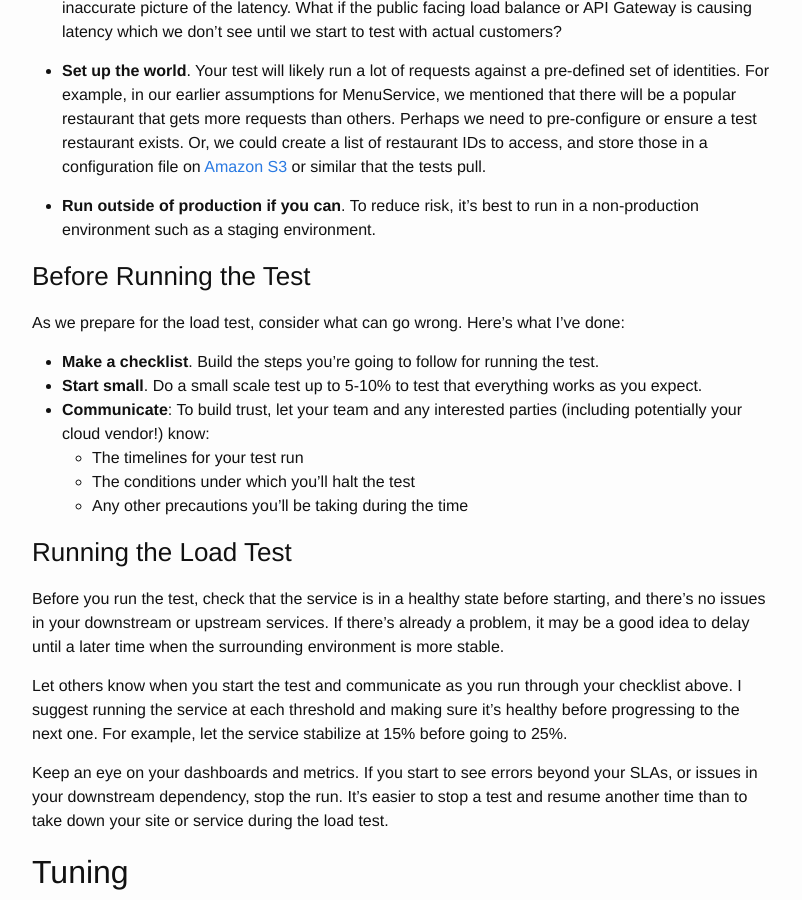
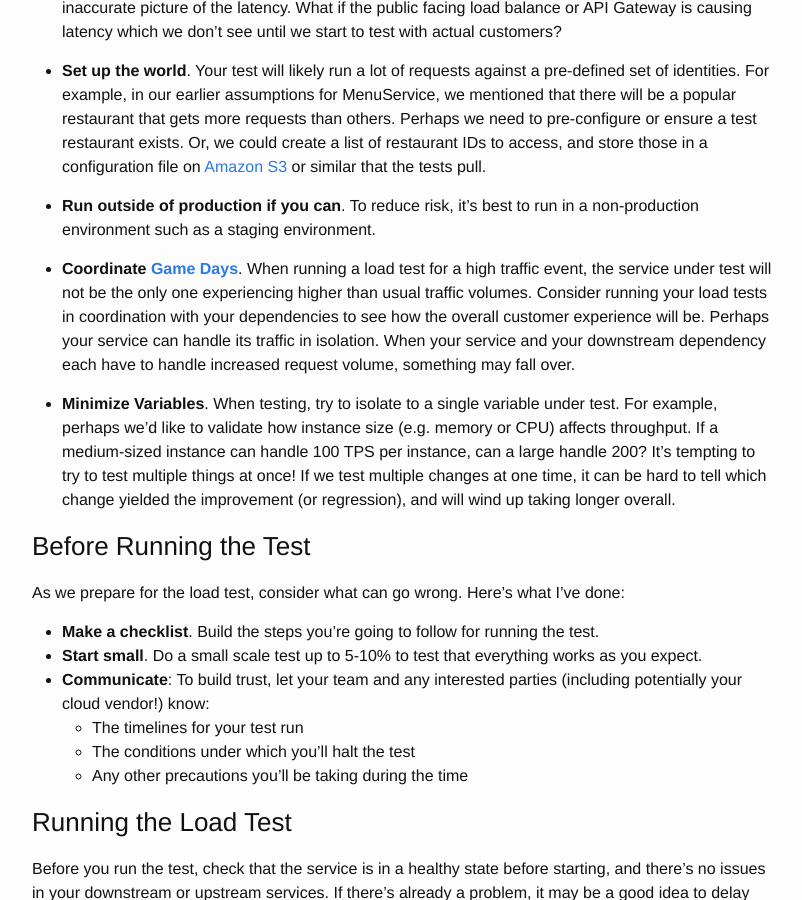
Before and after one commit to kevinlondon/kevinlondon.github.io, a Jekyll site: the page built from _posts/2022-01-13-load-testing-guide.md, in a window 1280 px wide and 900 px high, scrolled down 4275 px. Shown: the whole window, without its empty margins (238-1040 px from the left). Built offline with Jekyll 4.4.1, drawn with Linux system fonts in a browser that asks for light colours; comment, search, counter and statistics services are not loaded; some of the changed text lies outside the part shown.

Commit message:
Update post with suggestions.

```diff
--- a/_posts/2022-01-13-load-testing-guide.md
+++ b/_posts/2022-01-13-load-testing-guide.md
@@ -226,6 +226,24 @@ S3](https://aws.amazon.com/s3/) or similar that the tests pull.
 * **Run outside of production if you can**. To reduce risk, it's best to run
   in a non-production environment such as a staging environment.
 
+* **Coordinate [Game
+  Days](https://wa.aws.amazon.com/wellarchitected/2020-07-02T19-33-23/wat.concept.gameday.en.html)**.
+  When running a load test for a high traffic event, the
+  service under test will not be the only one experiencing higher than usual
+  traffic volumes. Consider running your load tests in coordination with your
+  dependencies to see how the overall customer experience will be.
+  Perhaps your service can handle its traffic in isolation. When your service and
+  your downstream dependency each have to handle increased request volume,
+  something may fall over.
+
+* **Minimize Variables**. When testing, try to isolate to a single variable
+  under test. For example, perhaps we'd like to validate how instance size (e.g.
+  memory or CPU) affects throughput. If a medium-sized instance can handle 100
+  TPS per instance, can a large handle 200? It's tempting to try to test
+  multiple things at once! If we test multiple changes at one time, it
+  can be hard to tell which change yielded the improvement (or regression), and
+  will wind up taking longer overall.
+
 ### Before Running the Test
 As we prepare for the load test, consider what can go wrong. Here's what I've done:
 
@@ -304,11 +322,18 @@ need to be full scale.
 
 ### Preventing Regressions
 
-After optimizing your service, a good way to ensure your service stays fast and
+A good way to ensure your service stays fast and
 healthy is to build in load testing as part of your [deployment
 process](https://continuousdelivery.com/). It'll help pinpoint if you make
 a code change which introduces a slowdown, and help prevent customers from
 seeing a performance regression.
+
+In addition, after completing load testing and ensuring the service can handle its projected traffic,
+we can test the service's resilience with chaos engineering. For example, we
+could inject latency into dependency calls, increase memory usage, or take out
+an availability zone. Chaos engineering is out of the scope of this post. One
+reference for further reading: [Chaos Engineering: the history, principles, and
+practice](https://www.gremlin.com/community/tutorials/chaos-engineering-the-history-principles-and-practice/).
 
 ## Load Testing Takes Time
 
@@ -325,3 +350,5 @@ many talented software engineers.
 Regardless of the size of service you're looking to launch, I hope you'll find
 at least a few of these practices helpful for ensuring that your service can
 meet its requirements and delight your customers.
+
+<sup><sub>Thanks to David Iola and Richard Cousart for providing feedback on this post.</sub></sup>
```
